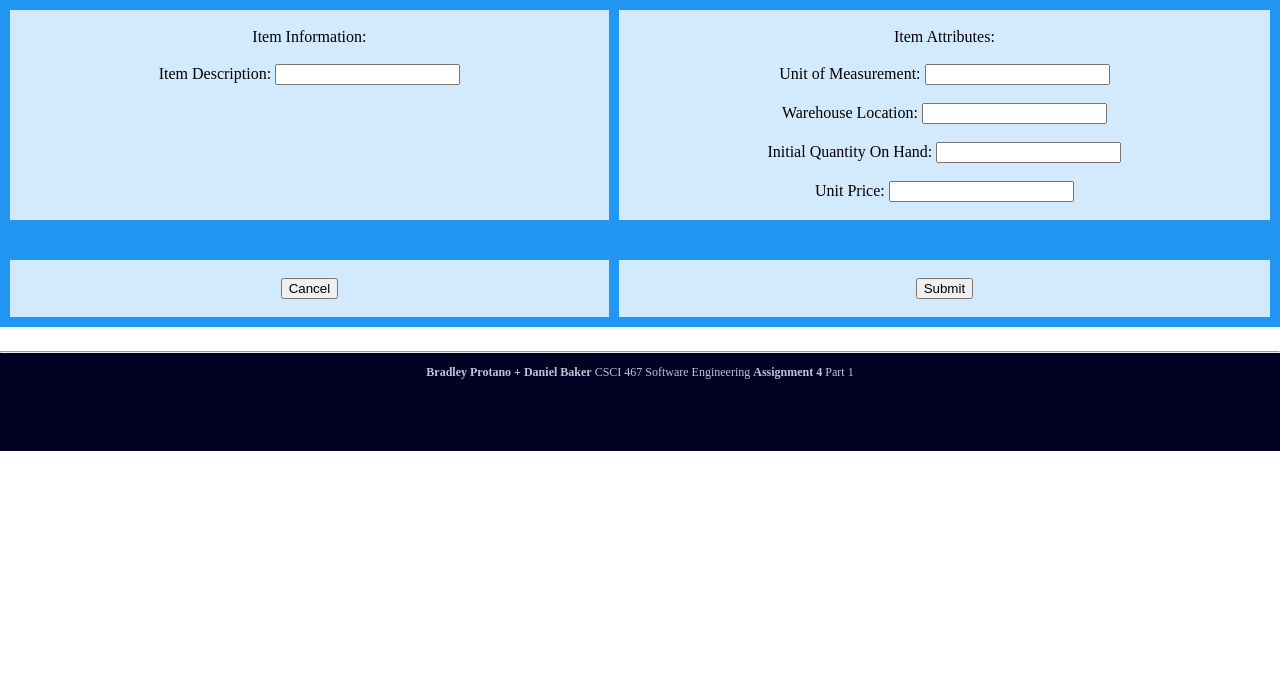
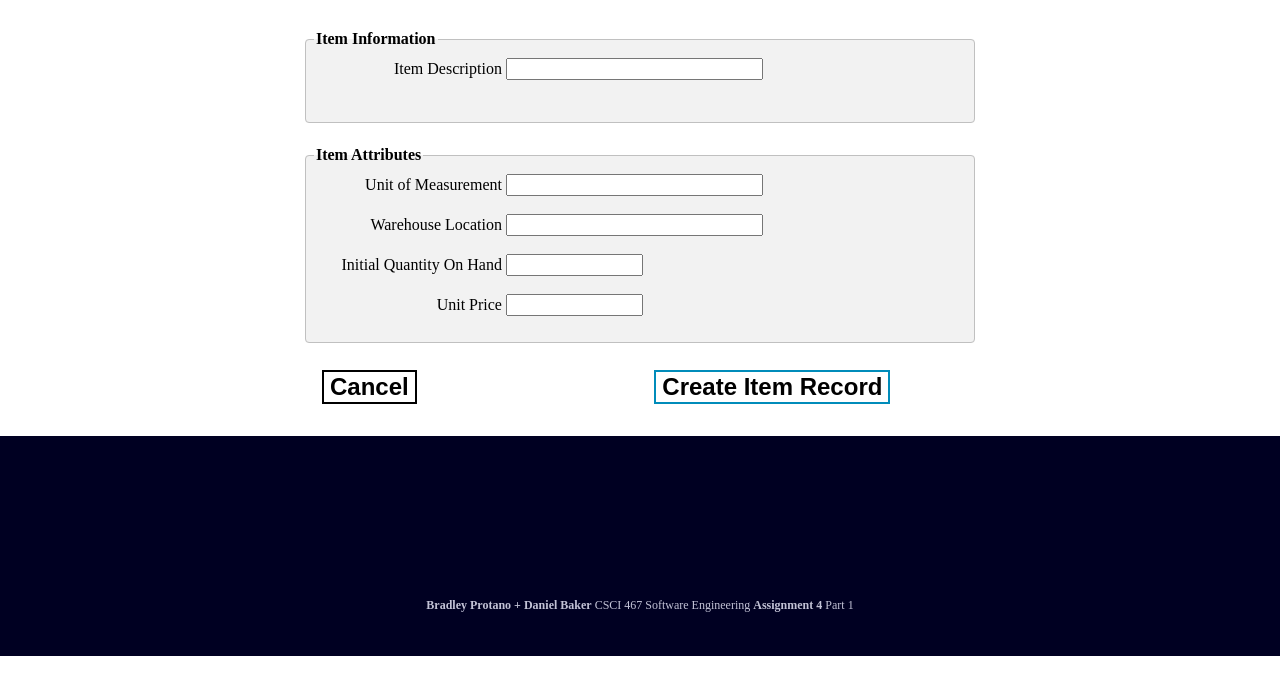
Before and after one commit to dbaker111413/CSCI467-A4-DBaker-BProtano, a PHP site: page /a4_create_item.php in a window 1280 px wide. Shown: the part 84-779 px from the top of the page. Run offline with PHP 8.4, Linux system fonts and the light colour scheme.

Commit message:
item css added along with assorted fixes

```diff
--- a/a4.css
+++ b/a4.css
@@ -123,7 +123,7 @@ li.dropdown {
 
 /* customer/item style*/
 
-#customerInfoGroup, #customerBillingGroup, #customerShippingGroup, #customerRepGroup, #customerCommentGroup {
+#customerInfoGroup, #customerBillingGroup, #customerShippingGroup, #customerRepGroup, #customerCommentGroup, #itemInfoGroup, #itemAttriGroup {
   margin: 8px;
   border: 1px solid silver;
   padding: 8px;
@@ -157,7 +157,20 @@ legend{
   float: left;
 }
 
-.customerBox input, .billingBox input, .billingBox select, .shippingBox input, .shippingBox select {
+.itemNumBox label, .itemAttributesBox label {
+  margin: 0;
+  padding: 0;
+  display: inline-block;
+  font-size: 100%;
+  padding-top: .1em;
+  padding-right: .25em;
+  width: 12em;
+  text-align: right;
+  float: left;
+}
+
+
+.customerBox input, .billingBox input, .billingBox select, .shippingBox input, .shippingBox select, .itemNumBox input, .itemAttributesBox input {
   margin: 0;
   padding: 0;
   display: inline-block;
@@ -247,7 +260,6 @@ legend{
     ". . . . . . . comment comment . . . . . . ."
     ". . . . . . . cancel  submit . . . . . . .";
   grid-gap: 2px;
-  /*background-color: #2196F3;*/
   padding: 5px;
 }
 
@@ -295,23 +307,29 @@ legend{
  margin-left: 25px;
 }
 
+.itemAttributesBox {
+  grid-area: attri;
+}
+
+.itemNumBox {
+  grid-area: num;
+}
 
 .containerCreateItem {
   display: grid;
   grid-template-areas:
-    "customer ."
-    "billing shipping"
-    "rep rep"
-    "comment comment"
-    "cancel submit";
-  grid-gap: 10px;
-  background-color: #2196F3;
+    ". . . . . . . ."
+    ". . . . . . . ."
+    ". . . num num . . ."
+    ". . . attri attri . . ."
+    ". . . . . . . ."
+    ". . . . . . . ."
+    ". . . cancel submit . . .";
+  grid-gap: 5px;
   padding: 10px;
 }
 
 .containerCreateItem > div {
-  text-align: center;
-  background-color: rgba(255, 255, 255, 0.8);
 }
 
 @media screen and (max-width: 500px) {
@@ -329,7 +347,7 @@ footer {
   text-align: center;
   left: 0;
   bottom: 0;
-  height: 100px;
+  height: 220px;
   width: 100%;
   font-size: 75%;
   background-color: #000022;
--- a/html/a4_footer.html
+++ b/html/a4_footer.html
@@ -1,6 +1,6 @@
 </body>
 <footer>
-<hr>
+<br><br><br><br><br><br><br><br><br><br>
 <p><b>Bradley Protano + Daniel Baker</b>
 CSCI 467 Software Engineering
 <b>Assignment 4</b>
--- a/html/item.html
+++ b/html/item.html
@@ -4,43 +4,51 @@
   <body>
     <!-- container object for css -->
     <div class="containerCreateItem">
+
       <div class="itemNumBox">
-        <br>Item Information: <br><br>
+      <fieldset name="itemInfoGroup" id="itemInfoGroup">
+      <legend>Item Information</legend>
       <form name="create", id="create" action="a4_create_item.php" method="post" onsubmit="show_confirm()">
-          <label for="itemDesc">Item Description: </label>
-          <input type="text" required title="Item Description required" maxlength="12" name="itemDesc" id="itemDesc" value="<?php echo isset($_POST['itemDesc']) ? $_POST['itemDesc'] : ''?>"><br><br>
+          <label for="itemDesc">Item Description </label>
+          <input type="text" required title="Item Description required" maxlength="12" name="itemDesc" id="itemDesc" size="25"
+                 value="<?php echo isset($_POST['itemDesc']) ? $_POST['itemDesc'] : ''?>"><br><br>
+      </fieldset>
       </div>
 
       <!-- item attributes box -->
       <div class="itemAttributesBox">
-        <br>Item Attributes: <br><br>
-        <label for="uom">Unit of Measurement: </label>
-        <input type="text" required title="Unit of Measurement required" name="uom" id="uom" value="<?php echo isset($_POST['uom']) ? $_POST['uom'] : ''?>"><br><br>
+      <fieldset name="itemAttriGroup" id="itemAttriGroup">
+      <legend>Item Attributes</legend>
+        <label for="uom">Unit of Measurement </label>
+        <input type="text" required title="Unit of Measurement required" name="uom" id="uom" size="25"
+               value="<?php echo isset($_POST['uom']) ? $_POST['uom'] : ''?>"><br><br>
 
-        <label for="warehouseLoc">Warehouse Location: </label>
-        <input type="text" required title="Warehouse Location required" name="warehouseLoc" id="warehouseLoc" value="<?php echo isset($_POST['warehouseLoc']) ? $_POST['warehouseLoc'] : ''?>"><br><br>
+        <label for="warehouseLoc">Warehouse Location </label>
+        <input type="text" required title="Warehouse Location required" name="warehouseLoc" id="warehouseLoc" size="25"
+               value="<?php echo isset($_POST['warehouseLoc']) ? $_POST['warehouseLoc'] : ''?>"><br><br>
 
-        <label for="qty">Initial Quantity On Hand: </label>
-        <input type="text" required title="Quantity required, must be a decimal value" pattern="\d*" name="qty" id="qty" value="<?php echo isset($_POST['qty']) ? $_POST['qty'] : ''?>"><br><br>
+        <label for="qty">Initial Quantity On Hand </label>
+        <input type="text" required title="Quantity required, must be a decimal value" pattern="\d*" name="qty" id="qty" size="12"
+               value="<?php echo isset($_POST['qty']) ? $_POST['qty'] : ''?>"><br><br>
 
-        <label for="price">Unit Price: </label>
-        <input type="text" required title="Unit Price required, please use a number with 2 decimal places" pattern="\d*.\d\d" name="price" id="price" value="<?php echo isset($_POST['price']) ? $_POST['price'] : ''?>"><br><br>
+        <label for="price">Unit Price </label>
+        <input type="text" required title="Unit Price required, please use a number with 2 decimal places" pattern="\d*.\d\d" name="price" id="price" size="12"
+               value="<?php echo isset($_POST['price']) ? $_POST['price'] : ''?>"><br><br>
+      </fieldset>
       </div>
 
       <!-- cancel box -->
       <div class="cancelBox">
-          <br>
-          <input type="reset" name="reset" id="reset" value="Cancel">
-          <br><br>
+	<button class="button buttonReset" type="reset">Cancel</button>
       </div>
 
       <!-- submit box -->
       <div class="submitBox">
-          <br>
-          <input type="submit" name="submit" id="submit" value="Submit">
+	<button class="button buttonSubmit" type="submit">Create Item Record</button>
         <input type="hidden" name="which" id="which" value="0">
         </form>
-          <br><br>
+      </div>
+
     </div>
 
       <!-- Shows a confirm dialog box. Sets the value of "which" based on user's answer-->
```
Lines whose indentation alone changed are shown as unchanged.
